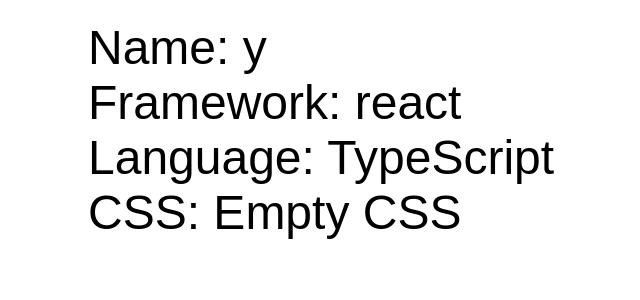
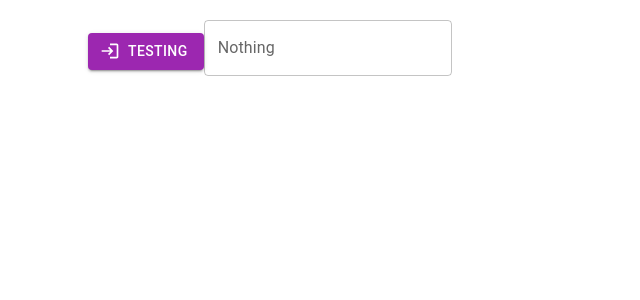
Before and after one commit to EisenHavale/Identity-mf-yarler-project, a React app: page / in a window 1280 px wide. Shown: the top 300 px of the page, without its empty margins (152-792 px from the left). Built offline with nearby package versions, Linux system fonts and the light colour scheme.

Commit message:
atoms working already with icons

```diff
--- a/package.json
+++ b/package.json
@@ -34,6 +34,10 @@
     "webpack-dev-server": "^4.3.1"
   },
   "dependencies": {
+    "@emotion/react": "^11.10.4",
+    "@emotion/styled": "^11.10.4",
+    "@mui/icons-material": "^5.10.3",
+    "@mui/material": "^5.10.3",
     "react": "^17.0.2",
     "react-dom": "^17.0.2"
   }
--- a/src/App.tsx
+++ b/src/App.tsx
@@ -1,14 +1,21 @@
+import { createTheme } from "@mui/material/styles";
+
 import React from "react";
 import ReactDOM from "react-dom";
+import {Button} from "./components/atoms/buttons/Button"
+import { Input } from "./components/atoms/inputs/Input";
+import LoginIcon from '@mui/icons-material/Login';
 
 import "./index.css";
 
-const App = () => (
-  <div className="container">
-    <div>Name: y</div>
-    <div>Framework: react</div>
-    <div>Language: TypeScript</div>
-    <div>CSS: Empty CSS</div>
-  </div>
+
+
+const App = () => {
+return (
+    <div className="container">
+      <Button disabled={false} onClick={() =>console.log("Nothing important")} color="secondary" label="Testing" icon={<LoginIcon/>}/>
+      <Input label="Nothing" icon={<LoginIcon />}/>
+    </div>
 );
+}
 ReactDOM.render(<App />, document.getElementById("app"));
--- a/src/components/atoms/buttons/Button.tsx
+++ b/src/components/atoms/buttons/Button.tsx
@@ -1,7 +1,17 @@
-import React from 'react'
+import React from 'react';
+import { IButtonProps } from '../../../interfaces/atoms-interfaces'
+import { Button as MButton } from '@mui/material';
 
-export const Button = () => {
+export const Button = ({label, disabled=false, color='primary', type='contained', onClick, icon}:IButtonProps) => {
   return (
-    <div>Button</div>
+    <MButton
+      variant={type}
+      color={color}
+      disabled={disabled}
+      onClick={onClick}
+      startIcon={icon}
+    >
+      {label}
+    </MButton>
   )
 }
--- a/src/components/atoms/inputs/Input.tsx
+++ b/src/components/atoms/inputs/Input.tsx
@@ -1,7 +1,9 @@
 import React from 'react'
+import {TextField} from '@mui/material';
+import { IInputProps } from '../../../interfaces/atoms-interfaces';
 
-export const Input = () => {
+export const Input = ({label}: IInputProps) => {
   return (
-    <div>Input</div>
+    <TextField label={label} />
   )
 }
```
Also changed, not shown: src/components/atoms/icon/Icon.tsx (added, +10 -0 lines), src/interfaces/atoms-interfaces.ts (+23 -1 lines), src/components/atoms/buttons/Button.css (added), 2 other files (tests, documents, lock files or other folders).
